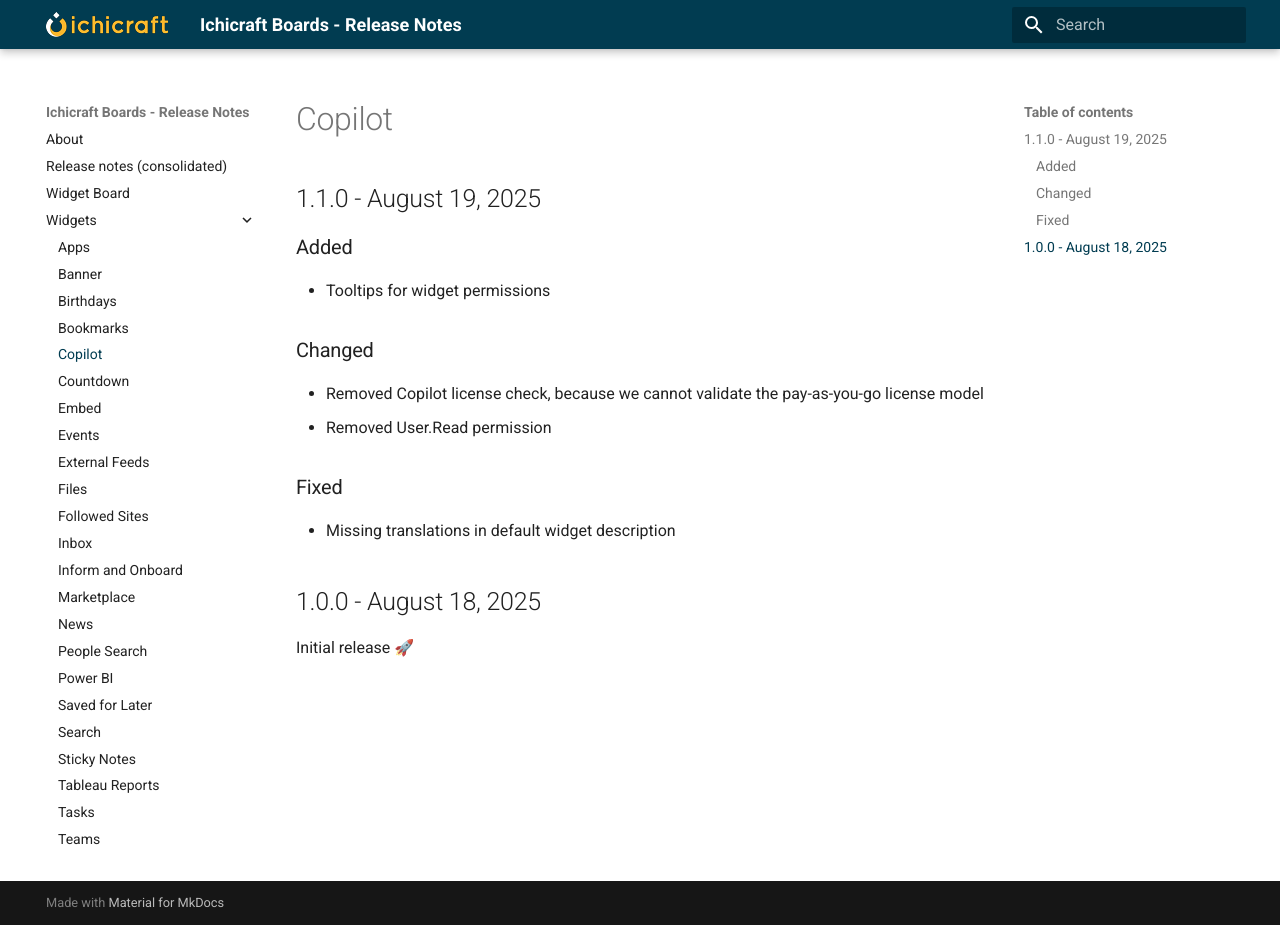
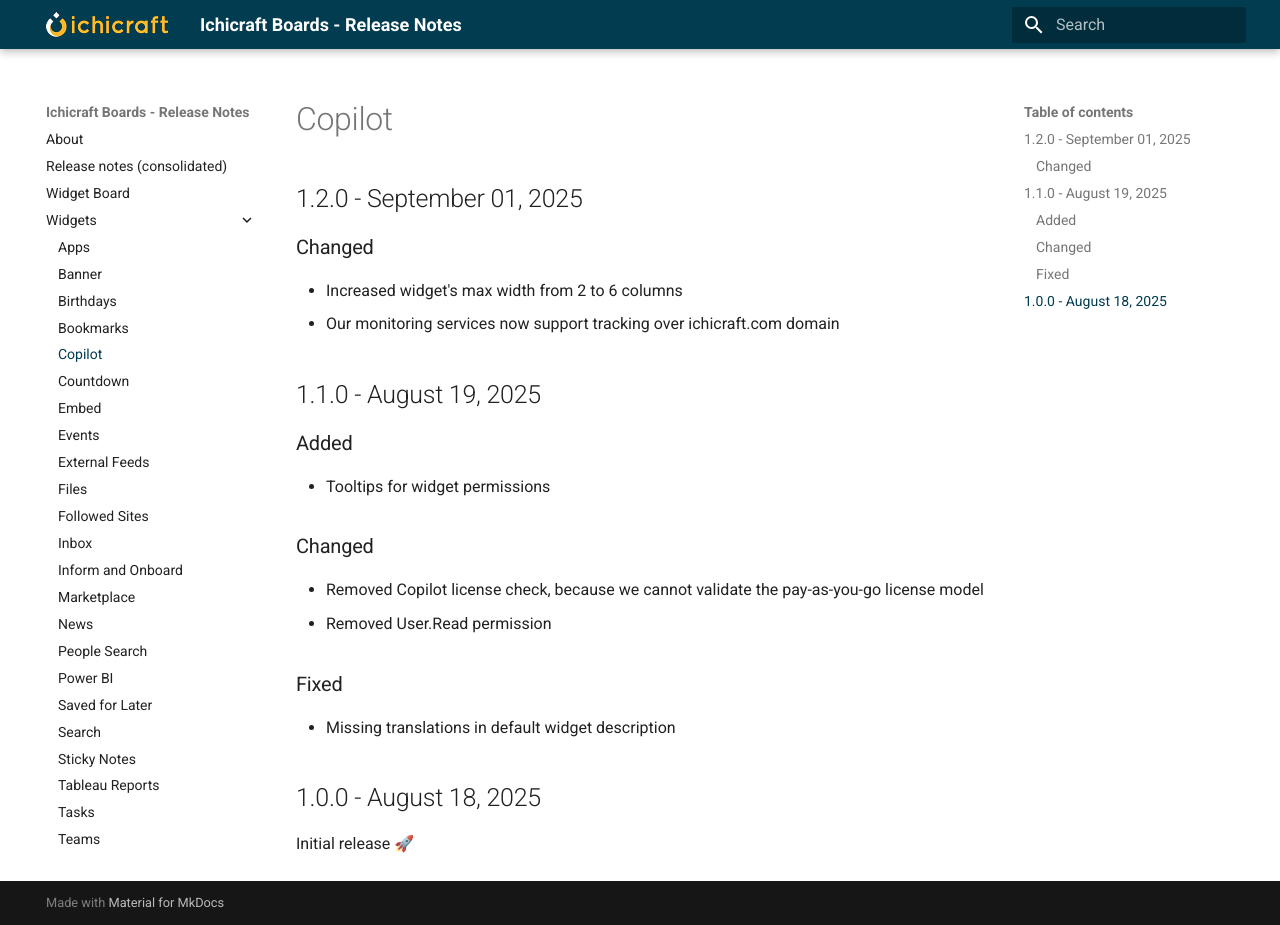
Before and after one commit to ichicraft/widgets-docs, an MkDocs documentation site: the page built from docs/Widgets/Copilot.md, in a window 1280 px wide and 925 px high. Built offline with MkDocs 1.6.1 and Material for MkDocs 9.7.7, drawn with Linux system fonts in a browser that asks for light colours.

```diff
--- a/docs/Widgets/Copilot.md
+++ b/docs/Widgets/Copilot.md
@@ -1,3 +1,9 @@
+## 1.2.0 - September 01, 2025
+
+### Changed
+- Increased widget&#x27;s max width from 2 to 6 columns
+- Our monitoring services now support tracking over ichicraft.com domain
+
 ## 1.1.0 - August 19, 2025
 
 ### Added
```
Also changed, not shown: docs/Release-notes-(consolidated).md (+6 -0 lines).
